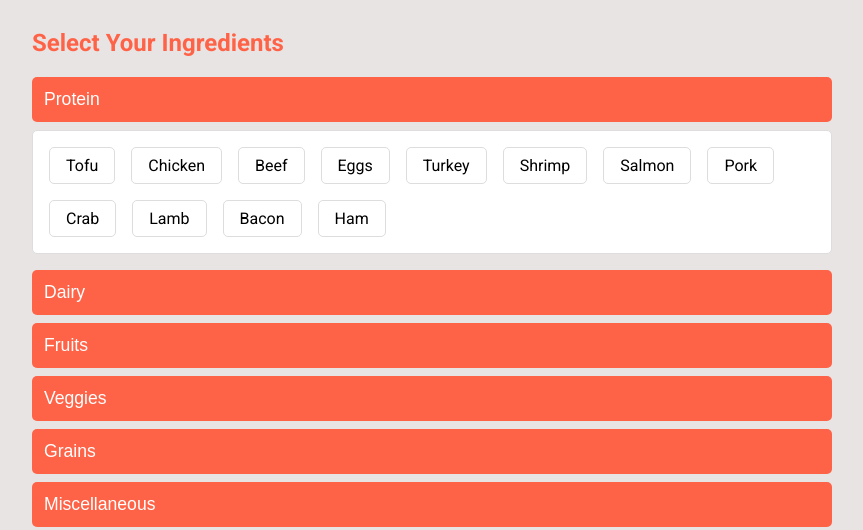
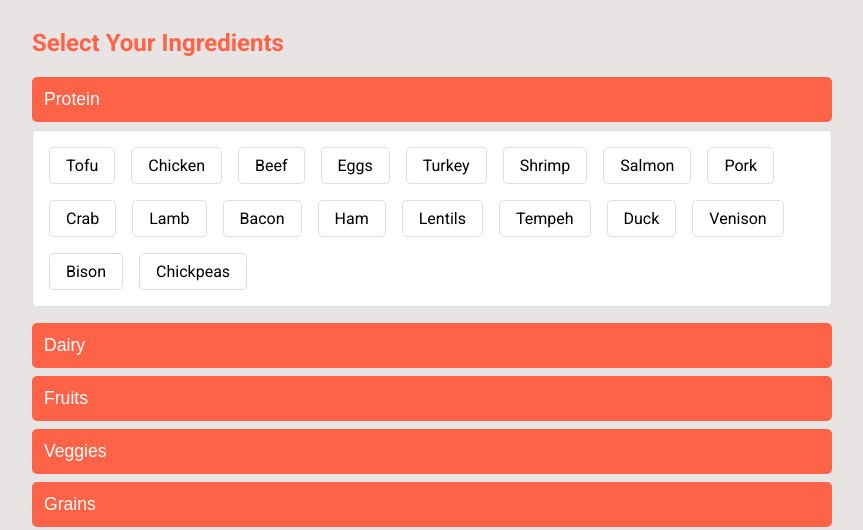
Before and after one commit to quangshuynh/AI-Cooking-Assistant, a Flask app: page / in a window 1280 px wide, after a click on "Protein". Shown: the part 363-893 px from the top of the page, without its empty margins (208-1071 px from the left). Run offline with Flask 3, Linux system fonts and the light colour scheme.

Commit message:
added more food items

```diff
--- a/flask-server/templates/index.html
+++ b/flask-server/templates/index.html
@@ -51,6 +51,12 @@
                 <div class="ingredient-item">Lamb</div>
                 <div class="ingredient-item">Bacon</div>
                 <div class="ingredient-item">Ham</div>
+                <div class="ingredient-item">Lentils</div>
+                <div class="ingredient-item" data-allergens="soy">Tempeh</div>
+                <div class="ingredient-item">Duck</div>
+                <div class="ingredient-item">Venison</div>
+                <div class="ingredient-item">Bison</div>
+                <div class="ingredient-item">Chickpeas</div>
             </div>
 
             <!-- Dairy Category -->
@@ -65,6 +71,11 @@
                 <div class="ingredient-item" data-allergens="dairy">Ice Cream</div>
                 <div class="ingredient-item" data-allergens="dairy">Whipped Cream</div>
                 <div class="ingredient-item" data-allergens="dairy">Cottage Cheese</div>
+                <div class="ingredient-item" data-allergens="dairy">Ghee</div>
+                <div class="ingredient-item" data-allergens="dairy">Ricotta</div>
+                <div class="ingredient-item" data-allergens="dairy">Feta Cheese</div>
+                <div class="ingredient-item" data-allergens="dairy">Goat Cheese</div>
+                <div class="ingredient-item" data-allergens="dairy">Kefir</div>
             </div>
 
             <!-- Fruits Category -->
@@ -83,6 +94,11 @@
                 <div class="ingredient-item">Kiwi</div>
                 <div class="ingredient-item">Pomegranate</div>
                 <div class="ingredient-item">Avocado</div>
+                <div class="ingredient-item">Raspberry</div>
+                <div class="ingredient-item">Blackberry</div>
+                <div class="ingredient-item">Papaya</div>
+                <div class="ingredient-item">Lime</div>
+                <div class="ingredient-item">Dragonfruit</div>
             </div>
 
             <!-- Veggies Category -->
@@ -102,6 +118,11 @@
                 <div class="ingredient-item">Asparagus</div>
                 <div class="ingredient-item">Mushroom</div>
                 <div class="ingredient-item">Cauliflower</div>
+                <div class="ingredient-item">Kale</div>
+                <div class="ingredient-item">Brussels Sprouts</div>
+                <div class="ingredient-item">Eggplant</div>
+                <div class="ingredient-item">Artichoke</div>
+                <div class="ingredient-item">Radish</div>
             </div>
 
             <!-- Grains Category -->
@@ -115,6 +136,11 @@
                 <div class="ingredient-item">Quinoa</div>
                 <div class="ingredient-item">Barley</div>
                 <div class="ingredient-item">Couscous</div>
+                <div class="ingredient-item" data-allergens="gluten">Spelt</div>
+                <div class="ingredient-item">Millet</div>
+                <div class="ingredient-item" data-allergens="gluten">Rye</div>
+                <div class="ingredient-item">Sorghum</div>
+                <div class="ingredient-item" data-allergens="gluten">Farro</div>
             </div>
 
             <!-- Miscellaneous Category -->
@@ -130,6 +156,25 @@
                 <div class="ingredient-item">Pepper</div>
                 <div class="ingredient-item">Vanilla</div>
                 <div class="ingredient-item" data-allergens="soy">Soy Sauce</div>
+                <div class="ingredient-item" data-allergens="soy">Miso</div>
+                <div class="ingredient-item" data-allergens="sesame">Tahini</div>
+                <div class="ingredient-item" data-allergens="peanuts">Peanut Butter</div>
+                <div class="ingredient-item" data-allergens="soy">Hoisin Sauce</div>
+                <div class="ingredient-item" data-allergens="seafood">Fish Sauce</div>
+                <div class="ingredient-item">Cinnamon</div>
+                <div class="ingredient-item">Cumin</div>
+                <div class="ingredient-item">Turmeric</div>
+                <div class="ingredient-item">Paprika</div>
+                <div class="ingredient-item">Ginger</div>
+                <div class="ingredient-item">Coriander</div>
+                <div class="ingredient-item">Oregano</div>
+                <div class="ingredient-item">Basil</div>
+                <div class="ingredient-item">Parsley</div>
+                <div class="ingredient-item">Thyme</div>
+                <div class="ingredient-item">Bay Leaf</div>
+                <div class="ingredient-item">Cloves</div>
+                <div class="ingredient-item">Nutmeg</div>
+                <div class="ingredient-item">Cardamom</div>
             </div>
         </div>
 
@@ -191,8 +236,8 @@
                 <p>Select ingredients and click "Generate Recipe" to get started!</p>
             </div>
         </div>
-        </main>
+    </main>
 
-        <script src="../static/styles/script.js"></script>
-    </body>
+    <script src="../static/styles/script.js"></script>
+</body>
 </html>
```
